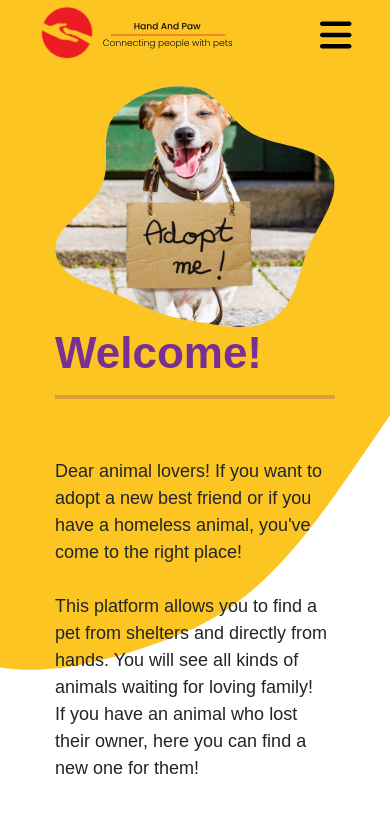
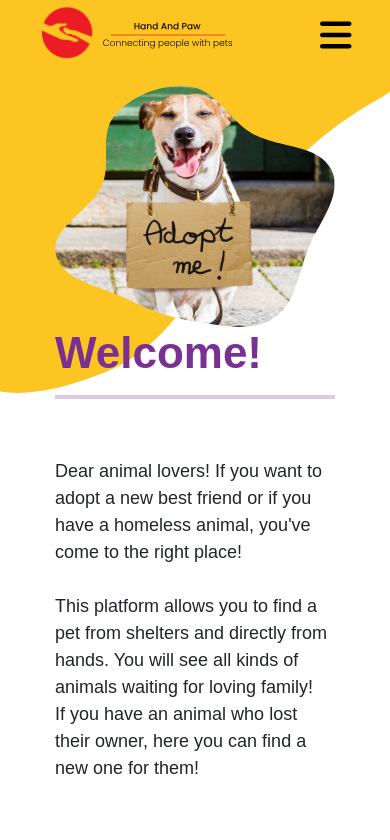
Before and after one commit to rago89/hand-and-paw-angular, an Angular app: page /#/ in a window 390 px wide. Shown: the top 840 px of the page. Built offline with nearby package versions, Linux system fonts and the light colour scheme.

Commit message:
fix links hamburguer, fix edit user, adjust body backgroung

```diff
--- a/src/app/components/layout/header/hamburger/hamburger.component.html
+++ b/src/app/components/layout/header/hamburger/hamburger.component.html
@@ -42,11 +42,13 @@
         <div *ngIf="isLogged">
           <div class="dropdown-item">
             <img class="profile-menu-image" [src]="heartIcon" alt="Favorites" />
-            <a routerLink="user/favorites-animals">Favorites</a>
+            <a [routerLink]="['/user', 'favorites-animals', userId]"
+              >Favorites</a
+            >
           </div>
           <div class="dropdown-item">
             <img class="profile-menu-image" [src]="dogIcon" alt="Animal" />
-            <a routerLink="user/my-animals">My animals</a>
+            <a [routerLink]="['/user', 'my-animals', userId]">My animals</a>
           </div>
           <div class="dropdown-item">
             <img class="profile-menu-image" [src]="accountIcon" alt="Avatar" />
--- a/src/app/components/layout/header/hamburger/hamburger.component.ts
+++ b/src/app/components/layout/header/hamburger/hamburger.component.ts
@@ -26,14 +26,10 @@ export class HamburgerComponent implements OnInit, OnDestroy {
   dogIcon: string = '/assets/icons/dropdown menu/ph_dog.svg';
   accountIcon: string =
     '/assets/icons/dropdown menu/dropdownmenu_codicon_account.svg';
-  userId: string = '';
+  @Input() userId: string = '';
   @Input() userAvatar?: SafeResourceUrl;
 
-  constructor(
-    private modalService: ModalService,
-    private router: Router,
-    private authService: AuthService
-  ) {}
+  constructor(private modalService: ModalService) {}
 
   ngOnInit(): void {}
   openMenuToggle() {
--- a/src/app/components/layout/header/header.component.html
+++ b/src/app/components/layout/header/header.component.html
@@ -70,6 +70,7 @@
           [userAvatar]="userAvatar"
           [isLogged]="isLogged"
           (userLogout)="logOut()"
+          [userId]="userId"
         ></app-hamburger>
       </ng-template>
       <div class="responsive-menu_close">
--- a/src/app/components/user/forms/auth.service.ts
+++ b/src/app/components/user/forms/auth.service.ts
@@ -92,8 +92,7 @@ export class AuthService implements OnDestroy {
       typeof localStorageAccessToken === 'string'
         ? JSON.parse(localStorageAccessToken)
         : null;
-
-    const refreshToken = this.newRefreshToken();
+    const refreshToken = this.getRefreshTokenLocalStorage();
 
     const loadedAccessToken =
       accessTokenData &&
@@ -124,6 +123,7 @@ export class AuthService implements OnDestroy {
             const remainingTime: number =
               accessToken.tokenExpiringDate - new Date().getTime();
             this.isLogged.next(true);
+
             this.autoRefreshToken(remainingTime);
           }
         }
@@ -131,7 +131,7 @@ export class AuthService implements OnDestroy {
     }
 
     if (loadedAccessToken && loadedAccessToken.token) {
-      clearInterval(this.refreshTokenInterval);
+      // clearInterval(this.refreshTokenInterval);
       const remainingTime: number =
         loadedAccessToken.tokenExpiringDate - new Date().getTime();
       this.accessToken.next(loadedAccessToken);
@@ -145,6 +145,8 @@ export class AuthService implements OnDestroy {
 
   autoRefreshToken(expirationDuration: number) {
     setInterval(() => {
+      console.log('here');
+
       this.refreshTokenRequestObservable = this.refreshTokenRequest().subscribe(
         {
           next: (resData: AuthResponseData) => {
@@ -191,7 +193,7 @@ export class AuthService implements OnDestroy {
   };
 
   autoLogout() {
-    const refreshToken = this.newRefreshToken();
+    const refreshToken = this.getRefreshTokenLocalStorage();
     if (refreshToken && refreshToken.token) {
       const remainingTime: number =
         refreshToken.tokenExpiringDate - new Date().getTime();
@@ -270,6 +272,11 @@ export class AuthService implements OnDestroy {
 
       return refreshToken;
     } else {
+      return null;
+    }
+  };
+
+  getRefreshTokenLocalStorage = () => {
     const localStorageRefreshTokenData = localStorage.getItem('rt');
 
     const refreshTokenData: {
@@ -294,7 +301,6 @@ export class AuthService implements OnDestroy {
     } else {
       return null;
     }
-    }
   };
 
   ngOnDestroy(): void {
--- a/src/app/components/user/forms/edit-user/edit-user.component.ts
+++ b/src/app/components/user/forms/edit-user/edit-user.component.ts
@@ -149,6 +149,8 @@ export class EditUserComponent
     });
   }
   onSubmit() {
+    console.log(this.myForm);
+
     this.isFetching = true;
     const formData: FormData = new FormData();
     formData.append('id', this.userId);
--- a/src/app/form/custom-validators.ts
+++ b/src/app/form/custom-validators.ts
@@ -11,7 +11,7 @@ export class CustomFormValidation {
         return null;
       }
 
-      if (control.value && control.value.length === 0) {
+      if (!control.value) {
         return null;
       }
 
@@ -29,11 +29,16 @@ export class CustomFormValidation {
 
   validUrl() {
     const urlRegExp =
-      /(([\w]+:)?\/\/)?(([\d\w]|%[a-fA-f\d]{2,2})+(:([\d\w]|%[a-fA-f\d]{2,2})+)?@)?([\d\w][-\d\w]{0,253}[\d\w]\.)+[\w]{2,63}(:[\d]+)?(\/([-+_~.\d\w]|%[a-fA-f\d]{2,2})*)*(\?(&?([-+_~.\d\w]|%[a-fA-f\d]{2,2})=?)*)?(#([-+_~.\d\w]|%[a-fA-f\d]{2,2})*)?/;
+      /^(http:\/\/www\.|https:\/\/www\.|http:\/\/|https:\/\/)?[a-z0-9]+([\-\.]{1}[a-z0-9]+)*\.[a-z]{2,5}(:[0-9]{1,5})?(\/.*)?$/;
+
     return (
       control: AbstractControl | any
     ): { [key: string]: boolean } | null => {
       if (!control.parent) {
+        return null;
+      }
+
+      if (!control.value) {
         return null;
       }
 
--- a/src/styles.css
+++ b/src/styles.css
@@ -230,7 +230,11 @@ textarea:focus {
   }
 }
 
-@media screen and (max-width: 700px) {
+@media screen and (max-width: 768px) {
+  body {
+    background-size: 550px;
+  }
+
   .menu {
     padding: 0 16px 0 16px;
   }
@@ -239,3 +243,31 @@ textarea:focus {
     margin-left: 0px;
   }
 }
+
+@media screen and (max-width: 820px) {
+  body {
+    background-size: 600px;
+  }
+}
+@media screen and (max-width: 912px) {
+  body {
+    background-size: 700px;
+  }
+}
+@media screen and (max-width: 540px) {
+  body {
+    background-size: 520px;
+  }
+}
+
+@media screen and (max-width: 414px) {
+  body {
+    background-size: 440px;
+  }
+}
+
+@media screen and (max-width: 360px) {
+  body {
+    background-size: 380px;
+  }
+}
```
Also changed, not shown: 1 other file (tests, documents, lock files or other folders). Lines whose indentation alone changed are shown as unchanged.
